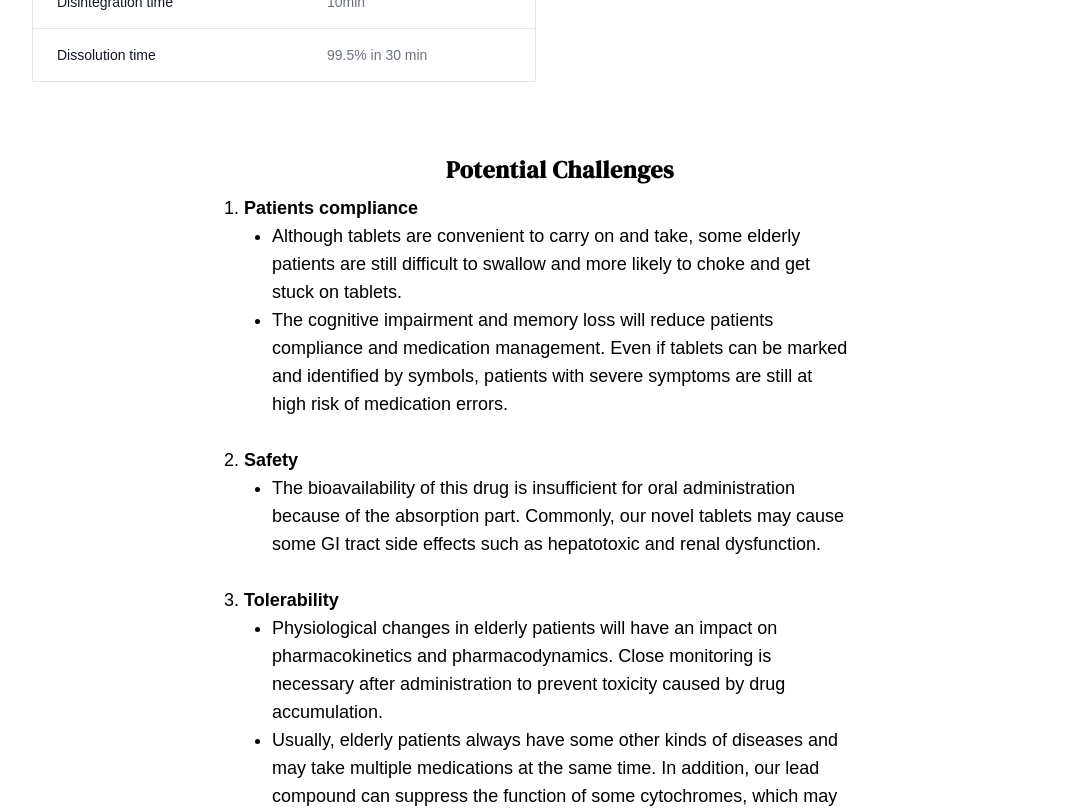
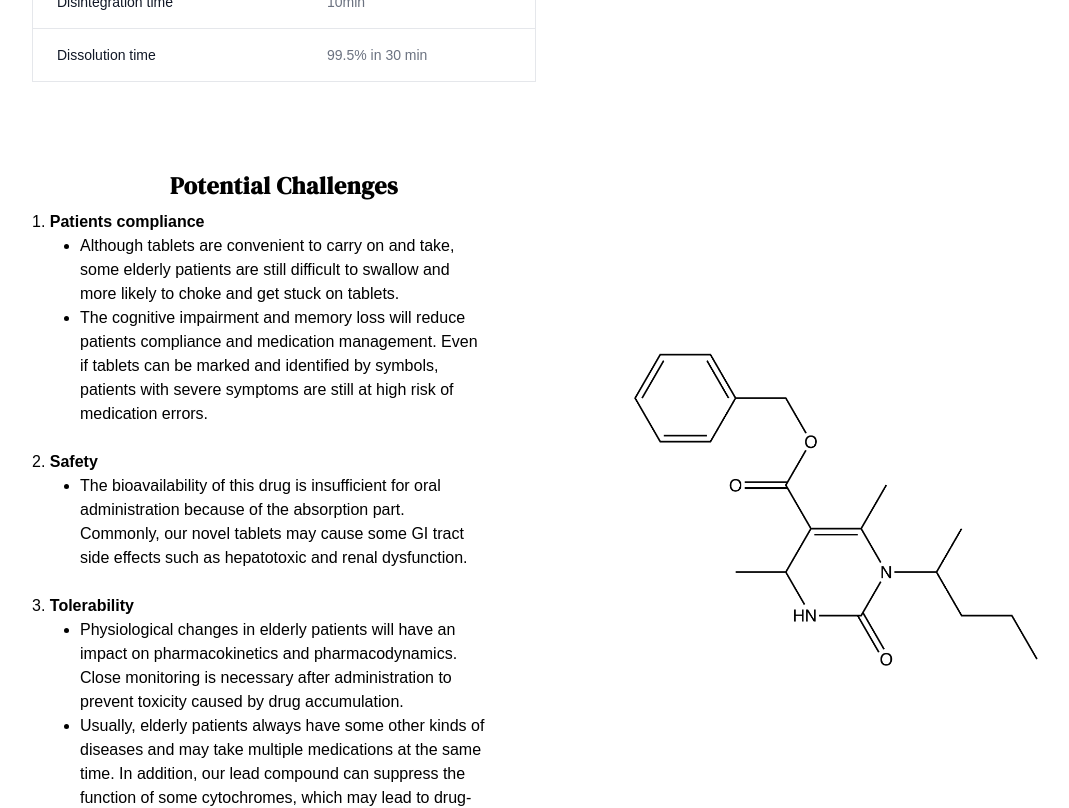
Before and after one commit to MUOliver1026/cognicare-innovation-website, a React (Vite) app: page /tablet in a window 1280 px wide. Shown: the part 960-1768 px from the top of the page, without its empty margins (80-1149 px from the left). Built offline with nearby package versions, Linux system fonts and the light colour scheme; a web font is replaced by a local one.

Commit message:
format ver1

```diff
--- a/src/pages/Implant.jsx
+++ b/src/pages/Implant.jsx
@@ -10,7 +10,7 @@ export default function Implant() {
       </div>
       <Breadcrumbs />
       <div className='grid grid-cols-2 gap-4 py-4 px-24'>
-        <div className='grid-1 bg-white p-4'>
+        <div className='grid-1 bg-white p-4 flex justify-center items-center'>
           <img src={MedicinePic} alt='medicine' className='h-80 ml-20' />
         </div>
 
--- a/src/pages/Tablet.jsx
+++ b/src/pages/Tablet.jsx
@@ -1,5 +1,6 @@
 import React from 'react'
 import Breadcrumbs from '../components/Breadcrumbs';
+import MedicinePic from '../assets/2.png';
 
 export default function Tablet() {
   const data = [
@@ -112,7 +113,8 @@ export default function Tablet() {
         </div>
       </div>
 
-      <div className='text-lg py-4 px-72'>
+      <div className='grid grid-cols-2 gap-4 py-4 px-24'>
+        <div className='py-4'>
         <h2 className='text-2xl font-heading2 tracking-wide font-bold text-center py-2'>
         Potential Challenges
         </h2>
@@ -136,6 +138,12 @@ export default function Tablet() {
           </li><br />
         </ol>
       </div>
+
+      <div className='grid-2 bg-white p-4 flex justify-center items-center'>
+        <img src={MedicinePic} alt='medicine' className='h-80 flex flex-col justify-center items-center' />
+      </div>
+      </div>
+
     </main>
   )
 }
```
